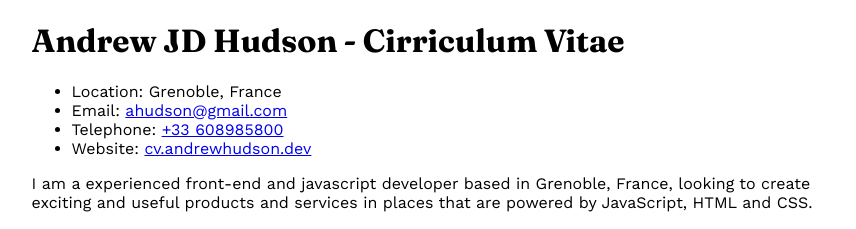
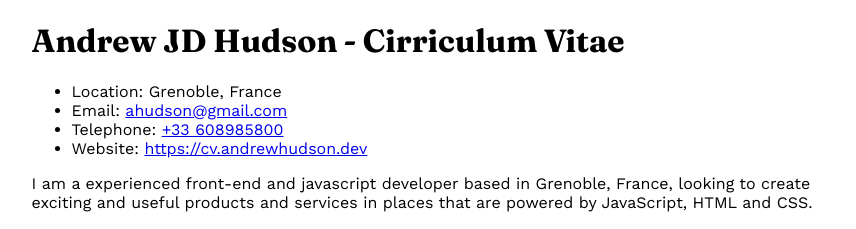
Before and after one commit to bigandy/cv, a SvelteKit app: page / in a window 1280 px wide. Shown: the top 229 px of the page, without its empty margins (209-1065 px from the left). Built offline with nearby package versions, Linux system fonts and the light colour scheme.

Commit message:
Update +page.svelte with https:// in url

```diff
--- a/src/routes/+page.svelte
+++ b/src/routes/+page.svelte
@@ -127,7 +127,7 @@
 	const contact = {
 		email: 'ahudson@gmail.com',
 		telephone: '+33 608985800',
-		url: 'cv.andrewhudson.dev',
+		url: 'https://cv.andrewhudson.dev',
 		location: {
 			city: 'Grenoble',
 			country: 'France'
```
